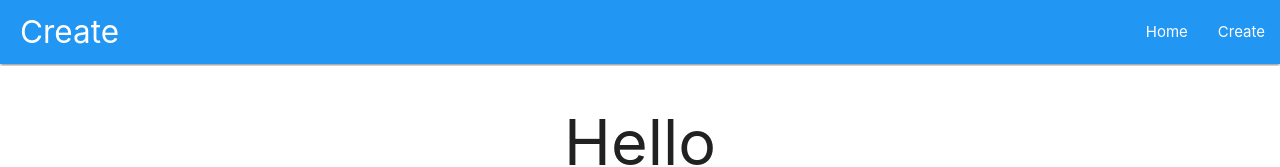
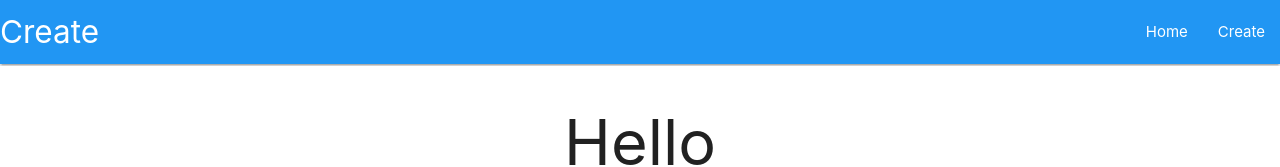
Before and after one commit to Hakuti/jeansportfolio, a React (Create React App) app: page / in a window 1280 px wide. Shown: the top 167 px of the page. Built offline with nearby package versions, Linux system fonts and the light colour scheme.

Commit message:
header positon change

```diff
--- a/src/App.js
+++ b/src/App.js
@@ -42,7 +42,7 @@ class App extends Component {
 
   <nav>
     <div className="nav-wrapper blue">
-      <a style={{marginLeft: "20px"}}className="brand-logo"><Link to="/About">Create</Link></a>
+      <a className="brand-logo"><Link to="/About">Create</Link></a>
       <Link to="/"><a className="sidenav-trigger"><i className="material-icons">menu</i></a></Link>
       <ul className="right hide-on-med-and-down">
         <li><Link to="/">Home</Link></li>
```
